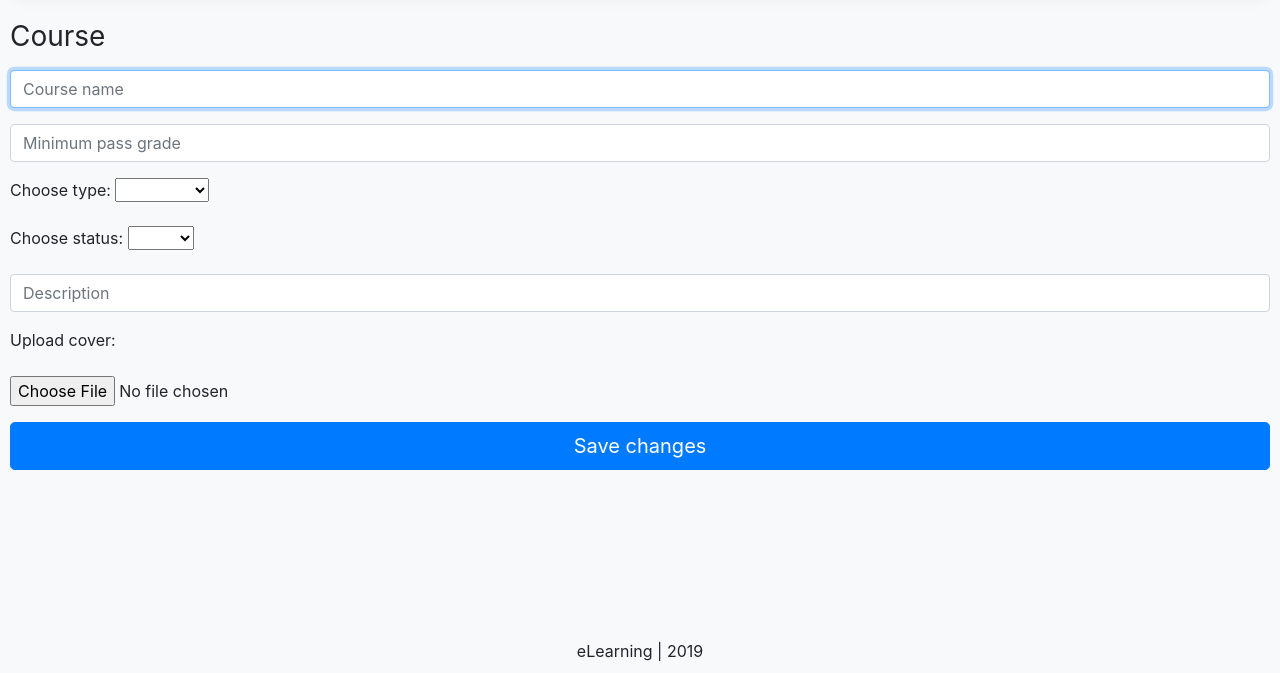
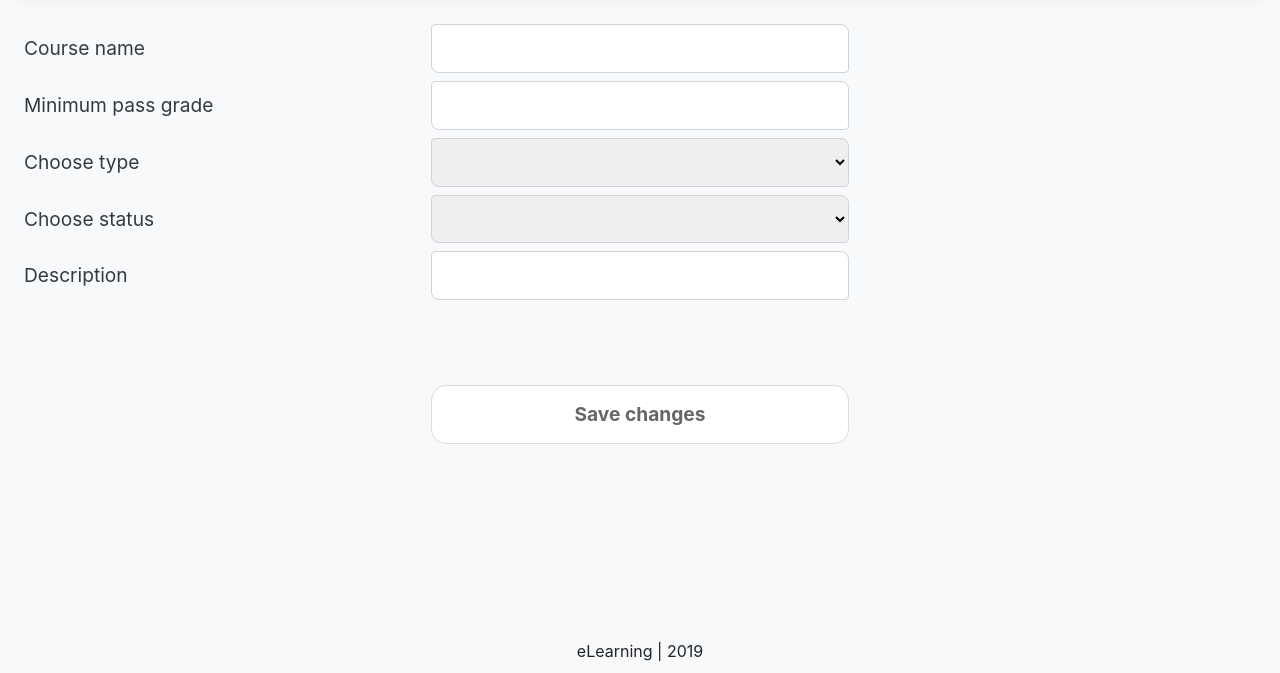
Before and after one commit to DanaKlimova/eLearning, a Django app: page /courses/create/ in a window 1280 px wide. Shown: the part 127-800 px from the top of the page. Run offline with Django 3.2, Linux system fonts and the light colour scheme; the visitor is signed in with stand-in values (Sample User, id 1); some libraries are stand-ins or nearby versions.

Commit message:
Fixed inputs on the create/edit course page. Upload button doesn't show.

```diff
--- /dev/null
+++ b/eLearning/courses/static/courses/css/base.css
@@ -0,0 +1,11 @@
+.glowing-border {
+    border: 1px solid #ced4da;
+    border-radius: 0.25rem .5rem;
+}
+
+.glowing-border:focus,
+.glowing-border:hover {
+    outline: none;
+    border-color: #4f9cee;
+    box-shadow: 0 0 10px #4f9cee;
+}
--- /dev/null
+++ b/eLearning/courses/static/courses/css/course_edit.css
@@ -0,0 +1,73 @@
+.course-form-grid {
+    display: grid;
+    grid-template-rows: repeat(6, 1fr);
+}
+
+.form-input-item {
+    display: grid;
+    grid-template-columns: repeat(3, 1fr);
+    margin: 4px;
+}
+
+label {
+    margin: 10px;
+    font-size: 1.5vw;
+    color: #343a40;
+}
+
+.select {
+    border: 1px solid #ced4da;
+    border-radius: 0.25rem .5rem;
+}
+
+.text-input {
+    padding: 5px;
+}
+
+.error-label {
+    color: red;
+}
+
+.success-label {
+    color: green;
+    text-align: center;
+}
+
+.upload-image {
+    width: 25px;
+    margin-right: 15px;
+    vertical-align: middle;
+}
+
+input[type="file"] {
+    display: none;
+}
+
+.custom-file-upload {
+    border: 1px solid #ccc;
+    border-radius: 5% / 50%;
+    display: inline-block;
+    padding: 6px 12px;
+    cursor: pointer;
+}
+
+.submit-button {
+    box-shadow: inset -7px 7px 3px -15px #ffffff;
+    background: #ffffff;
+    background-color: #ffffff;
+    border-radius: 15px;
+    border: 1px solid #dcdcdc;
+    display: inline-block;
+    padding: 14px 69px;
+    color: #666666;
+    font-size: 1.5vw;
+    font-weight: bold;
+    grid-column: 2/3;
+    margin-top: 20px;
+}
+
+.submit-button:hover {
+    outline: none;
+    border-color: #b8bdc2;
+    box-shadow: 0 0 10px #b8bdc2;
+}
--- a/eLearning/courses/templates/courses/course_edit.html
+++ b/eLearning/courses/templates/courses/course_edit.html
@@ -5,78 +5,103 @@ Course detail
 {% endblock %}
 
 {% block styles %}
+{% load static %}
+<link rel="stylesheet" href="{% static 'courses/css/base.css' %}" />
+<link rel="stylesheet" href="{% static 'courses/css/course_edit.css' %}" />
 {% endblock %}
 
 {% block content %}
 <div class="row">
     <div class="col">
         {% if 'edit' in view %}
-        <form class="form-course" id="course_form" method="post" enctype="multipart/form-data"
+        <form id="course_form" method="post" enctype="multipart/form-data"
             action="{% url 'course_edit' course_pk=course_pk %}">
         {% else %}
-        <form class="form-course" id="course_form" method="post" enctype="multipart/form-data"
+        <form id="course_form" method="post" enctype="multipart/form-data"
             action="{% url 'course_create' %}">
         {% endif %}
             {% csrf_token %}
-            <h1 class="h3 mb-3 font-weight-normal">Course</h1>
+            <div class="course-form-grid">
 
-            <p><input type="text" name="name" id="inputName" class="form-control" placeholder="Course name" required
-                value="{{form.initial.name}}" autofocus></p>
+                <div class="form-input-item">
+                    <label>Course name</label>
+                    <input type="text" name="name" id="inputName" class="glowing-border text-input" required
+                        value="{{form.initial.name}}">
+                    <label class="error-label">
                     {% for error in form.name.errors%}
-            <p style="color:red;">{{ error|default:"" }}</p>
+                    {{ error|default:"" }}
                     {% endfor %}
+                    </label>
+                </div>
 
-            <p><input type="text" name="min_pass_grade" id="inputMinPassGrade" class="form-control" placeholder="Minimum pass grade" required
-                value="{{form.initial.min_pass_grade}}"></p>
+                <div class="form-input-item">
+                <label>Minimum pass grade</label>
+                <input type="text" name="min_pass_grade" id="inputMinPassGrade" class="glowing-border text-input" required
+                    value="{{form.initial.min_pass_grade}}">
+                <label class="error-label">
                 {% for error in form.min_pass_grade.errors%}
-            <p style="color:red;">{{ error|default:"" }}</p>
+                {{ error|default:"" }}
                 {% endfor %}
+                </label>
+                </div>
 
-            <p>
-            <label> Choose type:</label>
-                <select id="typeId" name="type" required>
+
+                <div class="form-input-item">
+                <label>Choose type</label>
+                {% comment %} Дергается чего-то {% endcomment %}
+                <select id="typeId" class="select" name="type" required>
                     {% for type, type_name in course_types %}
                     <option value="{{type}}">{{type_name}}</option>
                     {% endfor %}
                 </select>
-            </p>
+                <label class="error-label">
                 {% for error in form.type.errors%}
-            <p style="color:red;">{{ error|default:"" }}</p>
+                {{ error|default:"" }}
                 {% endfor %}
+                </label>
+                </div>
 
-            <p>
-                <label> Choose status:</label>
-                <select id="statusId" name="status" required>
+                <div class="form-input-item">
+                <label>Choose status</label>
+                {% comment %} Дергается чего-то {% endcomment %}
+                <select id="statusId" class="select" name="status" required>
                     {% for status, status_name in course_statuses %}
                     <option value="{{status}}">{{status_name}}</option>
                     {% endfor %}
                 </select>
-            </p>
+                <label class="error-label">
                 {% for error in form.status.errors%}
-            <p style="color:red;">{{ error|default:"" }}</p>
+                {{ error|default:"" }}
                 {% endfor %}
+                </label>
+                </div>
 
-            <p><input type="text" name="content" id="inputContent" class="form-control" placeholder="Description" required
-                value="{{form.initial.content}}"></p>
+                <div class="form-input-item">
+                <label>Description</label>
+                <input type="text" name="content" id="inputContent" class="glowing-border text-input" required
+                    value="{{form.initial.content}}">
+                <label class="error-label">
                 {% for error in form.content.errors%}
-            <p style="color:red;">{{ error|default:"" }}</p>
+                {{ error|default:"" }}
                 {% endfor %}
+                </label>
+                </div>
 
+                <div class="form-input-item">
+                    {% comment %} {% if 'edit' in view %}
+                    <img src="{{ cover_url }}" alt="{{ form.initial.name }}">
+                    {% endif %}
+                    <label>
+                        {% if 'edit' in view %}
+                        Change cover
+                        {% else %}
+                        Upload cover
+                        {% endif %}
+                    </label> {% endcomment %}
+                    <input type="file" name="cover" id="inputCover" placeholder="course cover"/>
+                </div>
+            </div>
 
-            <p>
-                {% if 'edit' in view %}
-                <label> Current cover:</label>
-                <p>
-                    <img src="{{ cover_url }}" alt="{{ form.initial.name }}">
-                </p>
-                <label> Change cover:</label>
-                {% else %}
-                <label> Upload cover:</label>
-                {% endif %}
-                <p>
-                    <input type="file" name="cover" id="inputCover" placeholder="Course cover">
-                </p>
-            </p>
             {% comment %}
             # TODO: Always displays error "Upload a valid image. The file you uploaded was either not an image or a corrupted image."
             # Is it because of bound form?
@@ -84,15 +109,20 @@ Course detail
             <p style="color:red;">{{ error|default:"" }}</p>
             {% endfor %} {% endcomment %}
 
+            <div class="form-input-item">
                 {% if form.non_field_errors %}
-            <p style="color:red;">{{ form.non_field_errors|default:"" }}</p>
+                <label class="error-label">{{ form.non_field_errors|default:"" }}</label>
                 {% endif %}
 
                 {% if success_message %}
-            <p style="color: green; text-align: center;">{{success_message}}</p>
+                <label class="success-label">{{success_message}}</label>
                 {% endif %}
+                <div>
+            </div>
 
-            <button class="btn btn-lg btn-primary btn-block" type="submit">Save changes</button>
+            <button class="submit-button" type="submit">Save changes</button>
+
+            </div>
         </form>
     </div>
     {% if 'edit' in view %}
```
Lines whose indentation alone changed are shown as unchanged.
